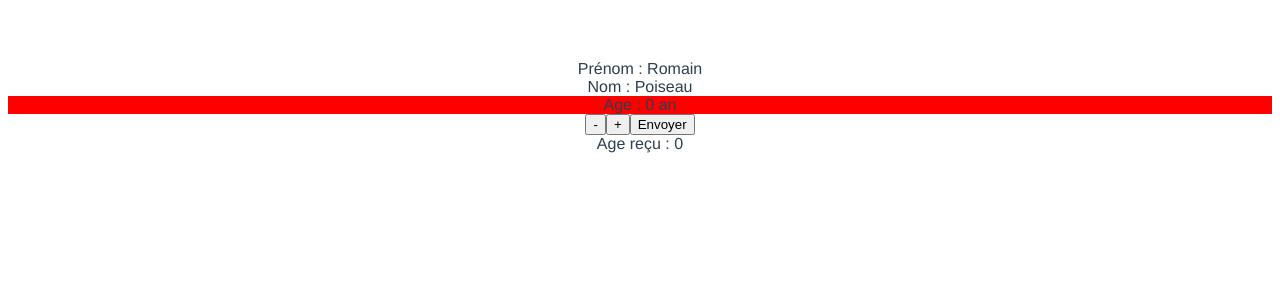
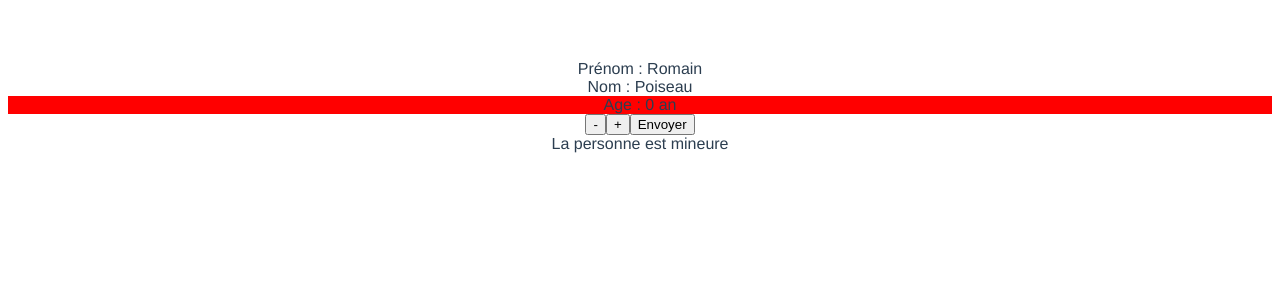
Before and after one commit to rpoiseau/cours-vue-js, a Vue app: page / in a window 1280 px wide. Both pictures are taken after a click on the button "Envoyer". Shown: the top 300 px of the page. Built offline with nearby package versions, Linux system fonts and the light colour scheme.

Commit message:
feat(conditionnal): v-if

```diff
--- a/src/App.vue
+++ b/src/App.vue
@@ -4,7 +4,9 @@
       :firstName="firstName"
       last-name="Poiseau"
       @sendAge="receiveAge"></my-component>
-    <div>Age reçu : {{age}}</div>
+    <div v-if="ageReceived && age > 18">La personne est majeure</div>
+    <div v-else-if="ageReceived && age < 18">La personne est mineure</div>
+    <div v-else>Age non reçu</div>
   </div>
 </template>
 
@@ -19,11 +21,13 @@ export default {
   data() {
     return {
       firstName: "Romain",
-      age: 0
+      age: 0,
+      ageReceived: false
     }
   },
   methods: {
     receiveAge(age) {
+      this.ageReceived = true;
       this.age = age;
     }
   }
```
